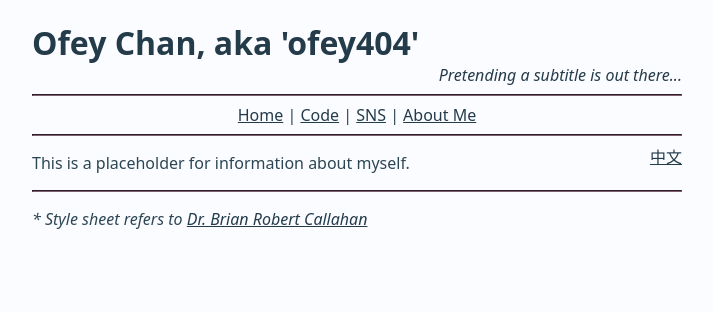
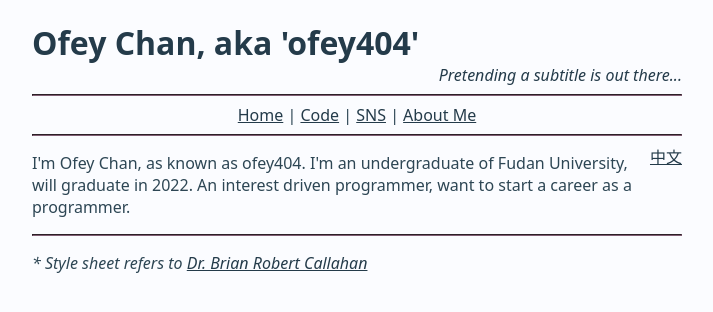
Before and after one commit to ofey404/ofey404.github.io, a Jekyll site: the page built from about.html, in a window 1280 px wide. Shown: the top 312 px of the page, without its empty margins (283-996 px from the left). Built offline with Jekyll 4.4.1, drawn with Linux system fonts in a browser that asks for light colours.

Commit message:
feat: add about message

```diff
--- a/about.html
+++ b/about.html
@@ -5,4 +5,4 @@ permalink: /about
 
 <div id="float-right"><a href="/about.zh">中文</a></div>
 
-<p>This is a placeholder for information about myself.</p>
+<p>I'm Ofey Chan, as known as ofey404. I'm an undergraduate of Fudan University, will graduate in 2022. An interest driven programmer, want to start a career as a programmer.</p>
--- a/about.zh.html
+++ b/about.zh.html
@@ -4,4 +4,4 @@ layout: default
 
 <div id="float-right"><a href="/about">English</a></div>
 
-<p>关于我的占位符。</p>
+<p>我是陈巍文，目前就读于复旦大学 2017 级物理系，兴趣使然的程序员，现在的目标是以此为生。</p>
```
